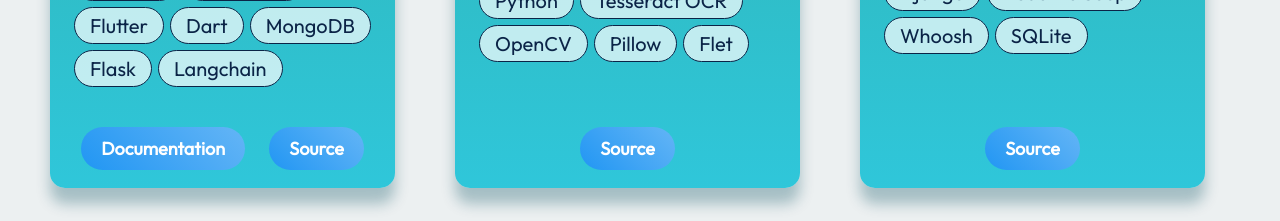
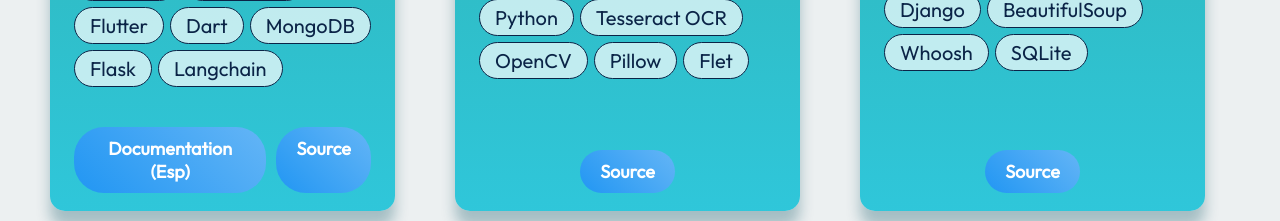
Before and after one commit to AmineBennani7/React-Portfolio, a React (Vite) app: page / in a window 1280 px wide. Shown: the part 3340-3561 px from the top of the page. Built offline with nearby package versions, Linux system fonts and the light colour scheme.

Commit message:
button doc

```diff
--- a/src/components/Projects/ProjectCard.jsx
+++ b/src/components/Projects/ProjectCard.jsx
@@ -27,7 +27,7 @@
         {/* Render the "Documentation" link only if isFirstCard is true and Doc is provided */}
         {isFirstCard && Doc && (
           <a href={Doc} className={styles.link} target="_blank" rel="noopener noreferrer">
-            Documentation
+            Documentation (Esp)
           </a>
         )}
         <a href={source} className={styles.link}>
```
